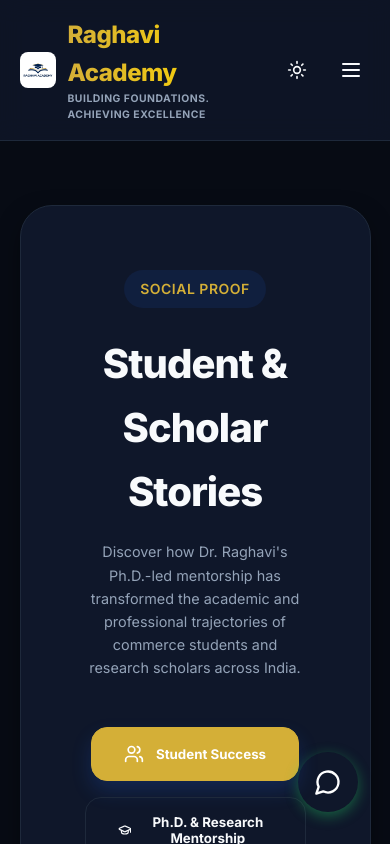
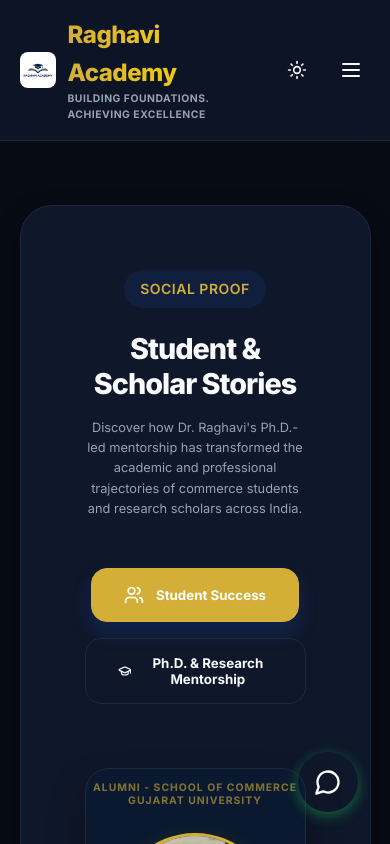
Before and after one commit to NCRaghavi/Raghavi, a React (Vite) app: page /testimonials in a window 390 px wide. Shown: the top 844 px of the page. Built offline with nearby package versions, Linux system fonts and the light colour scheme.

Commit message:
testimonilas

```diff
--- a/src/components/TestimonialsPage.jsx
+++ b/src/components/TestimonialsPage.jsx
@@ -16,8 +16,8 @@
     <div className="home-container" style={{ margin: '0 auto', flexGrow: 1, padding: '4rem 5%' }}>
       <section className="bento-item" style={{ padding: '4rem', textAlign: 'center', background: 'var(--bg-secondary)', borderRadius: '32px', boxShadow: 'var(--shadow-md)' }}>
         <span className="badge" style={{ marginBottom: '1.5rem' }}>Social Proof</span>
-        <h1 style={{ fontSize: '2.5rem', fontWeight: 800, marginBottom: '1rem', letterSpacing: '-1px' }}>Student & Scholar Stories</h1>
-        <p style={{ color: 'var(--text-secondary)', fontSize: '0.9rem', maxWidth: '800px', margin: '0 auto 3rem', lineHeight: 1.6 }}>
+        <h1 className="testimonials-header">Student & Scholar Stories</h1>
+        <p className="testimonials-description">
           Discover how Dr. Raghavi's Ph.D.-led mentorship has transformed the academic and professional trajectories of commerce students and research scholars across India.
         </p>
 
--- a/src/index.css
+++ b/src/index.css
@@ -634,3 +634,20 @@
     padding: 2.5rem 1.5rem !important;
   }
 }
+
+/* Testimonials Page Styling */
+.testimonials-header {
+  font-size: clamp(1.8rem, 5vw, 2.5rem);
+  font-weight: 800;
+  margin-bottom: 1rem;
+  letter-spacing: -1px;
+  line-height: 1.2;
+}
+
+.testimonials-description {
+  color: var(--text-secondary);
+  font-size: clamp(0.8rem, 3vw, 0.9rem);
+  max-width: 800px;
+  margin: 0 auto 3rem;
+  line-height: 1.6;
+}
```
